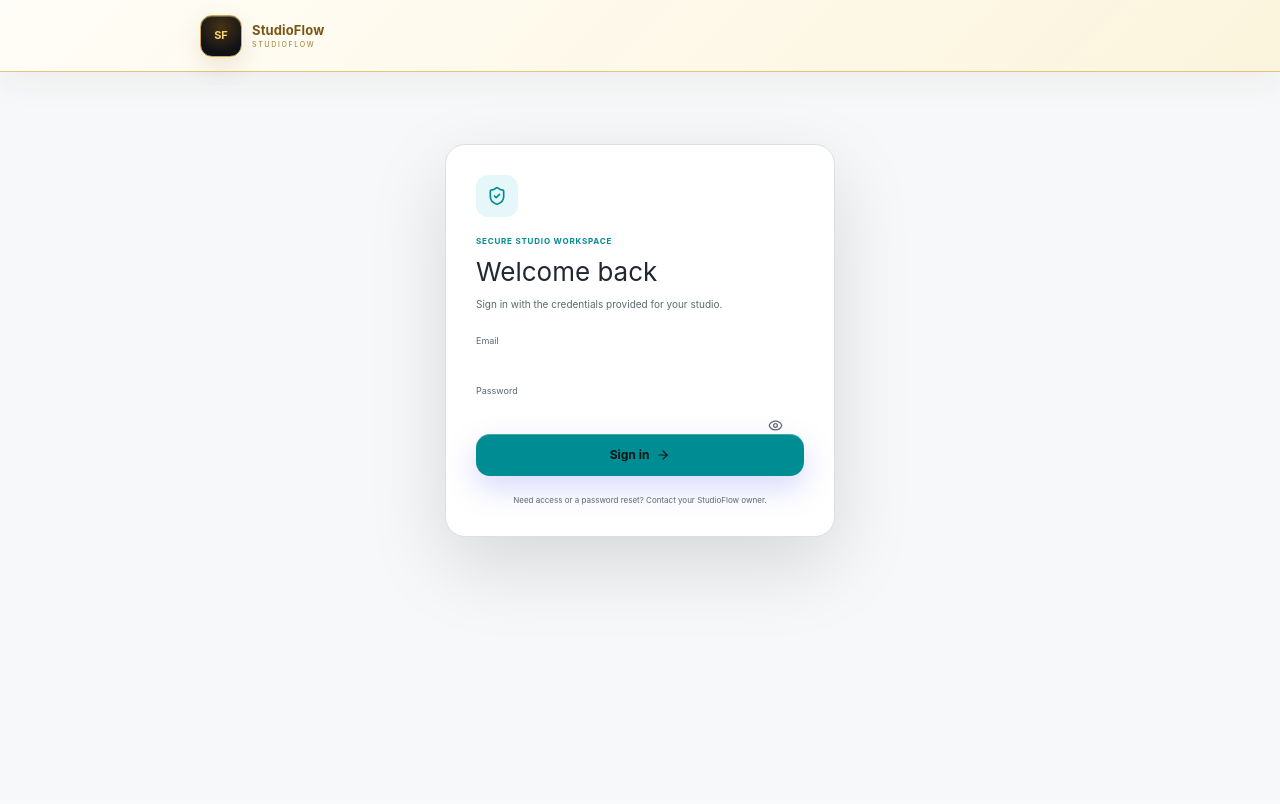
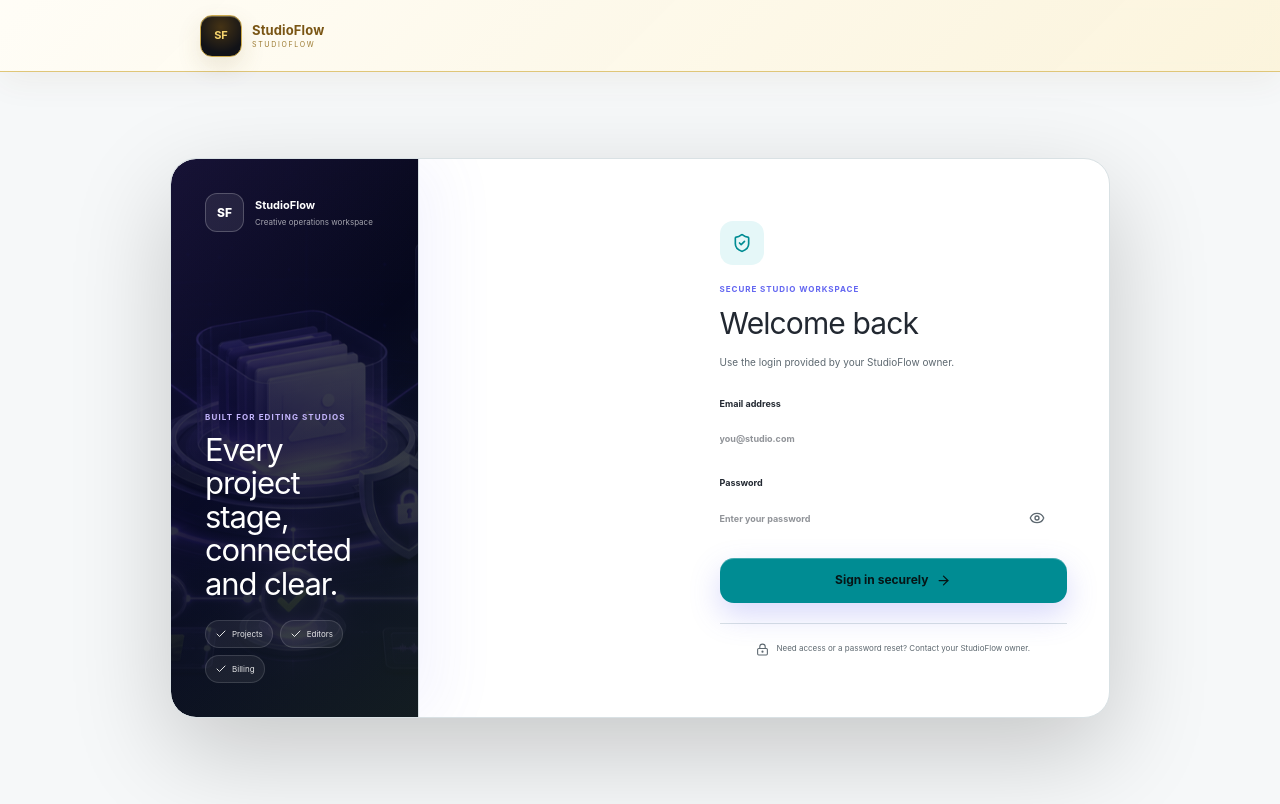
Before and after one commit to pubbgg92000-byte/editinng_lab_new, a SvelteKit app: page /login in a window 1280 px wide. Built offline with nearby package versions, Linux system fonts and the light colour scheme; no server answers.

Commit message:
feat: polish login and deployment docs

```diff
--- a/src/routes/+layout.server.ts
+++ b/src/routes/+layout.server.ts
@@ -1,7 +1,10 @@
 import { readyDatabase } from '$lib/server/db';
 import { getSettings } from '$lib/server/repository';
-export const load = async ({ locals }) => {
-	try { if (locals.tenant) return { settings: await getSettings(await readyDatabase(locals.tenant)) }; }
+import { env } from '$env/dynamic/public';
+import type { StudioSettings } from '$lib/types';
+export const load = async ({ locals, url }) => {
+	let settings: StudioSettings = { studioName: 'StudioFlow', logoUrl: '', address: '', phone: '', email: '', gstin: '', paymentNote: '', invoiceFooter: '', assignmentTemplate: '', invoiceTemplate: '', themePalette: 'graphite-aqua', themeDefaultMode: 'light' };
+	try { if (locals.tenant) settings = await getSettings(await readyDatabase(locals.tenant)); }
 	catch { /* Use the neutral shell while a tenant connection is unavailable. */ }
-	return { settings: { studioName: 'StudioFlow', logoUrl: '', address: '', phone: '', email: '', gstin: '', paymentNote: '', invoiceFooter: '', assignmentTemplate: '', invoiceTemplate: '', themePalette: 'graphite-aqua' as const, themeDefaultMode: 'light' as const } };
+	return { settings, appUrl: String(env.PUBLIC_APP_URL || url.origin).replace(/\/$/, '') };
 };
--- a/src/routes/+layout.svelte
+++ b/src/routes/+layout.svelte
@@ -4,6 +4,7 @@
 	import { applyTheme, getStoredTheme } from '$lib/theme';
 
 	let { children, data } = $props();
+	let socialImage = $derived(`${data.appUrl || ''}/studioflow-social.png`);
 	onMount(() => applyTheme(getStoredTheme(data.settings.themePalette, data.settings.themeDefaultMode)));
 </script>
 
@@ -36,11 +37,19 @@
 		property="og:description"
 		content="Manage customers, editing orders, editors, invoices and delivery in one focused workflow."
 	/>
-	<meta name="twitter:card" content="summary" />
+	<meta property="og:image" content={socialImage} />
+	<meta property="og:image:secure_url" content={socialImage} />
+	<meta property="og:image:type" content="image/png" />
+	<meta property="og:image:width" content="1200" />
+	<meta property="og:image:height" content="630" />
+	<meta property="og:image:alt" content="StudioFlow secure creative workflow workspace" />
+	<meta name="twitter:card" content="summary_large_image" />
 	<meta name="twitter:title" content="StudioFlow — Editing studio workflow" />
 	<meta
 		name="twitter:description"
 		content="A lightweight workflow system for editing studios."
 	/>
+	<meta name="twitter:image" content={socialImage} />
+	<meta name="twitter:image:alt" content="StudioFlow secure creative workflow workspace" />
 </svelte:head>
 {@render children()}
--- a/src/routes/login/+page.svelte
+++ b/src/routes/login/+page.svelte
@@ -1,7 +1,7 @@
 <script lang="ts">
 	import PortalHeader from '$lib/components/PortalHeader.svelte';
 	import { enhance } from '$app/forms';
-	import { ArrowRight, Eye, EyeOff, ShieldCheck } from 'lucide-svelte';
+	import { ArrowRight, Check, Eye, EyeOff, LoaderCircle, LockKeyhole, ShieldCheck } from 'lucide-svelte';
 	let { form } = $props();
 	let loading = $state(false);
 	let visible = $state(false);
@@ -9,17 +9,40 @@
 
 <svelte:head><title>Sign in — StudioFlow</title><meta name="robots" content="noindex,nofollow" /></svelte:head>
 <PortalHeader/>
-<main class="login">
-	<div class="login-mark"><ShieldCheck size={20}/></div><p class="eyebrow">Secure studio workspace</p><h1>Welcome back</h1><p>Sign in with the credentials provided for your studio.</p>
-	<form method="POST" use:enhance={() => { loading = true; return async ({ update }) => { await update(); loading = false; }; }}>
-		<label>Email<input name="email" type="email" value={form?.email || ''} autocomplete="username" required /></label>
-		<label>Password<span><input name="password" type={visible ? 'text' : 'password'} autocomplete="current-password" required /><button type="button" onclick={() => visible = !visible} aria-label="Toggle password">{#if visible}<EyeOff size={15}/>{:else}<Eye size={15}/>{/if}</button></span></label>
-		{#if form?.rateLimited}<div class="error">Too many attempts. Please wait 15 minutes.</div>{:else if form?.invalid}<div class="error">Email or password is incorrect, or this workspace is not active.</div>{/if}
-		<button class="primary" disabled={loading}>{loading ? 'Signing in…' : 'Sign in'}<ArrowRight size={14}/></button>
-	</form>
-	<small>Need access or a password reset? Contact your StudioFlow owner.</small>
+<main class="login-page">
+	<section class="login-shell">
+		<aside class="login-visual">
+			<div class="visual-brand"><span>SF</span><div><strong>StudioFlow</strong><small>Creative operations workspace</small></div></div>
+			<div class="visual-copy">
+				<p>Built for editing studios</p>
+				<h2>Every project stage, connected and clear.</h2>
+				<div class="benefits"><span><Check size={12}/>Projects</span><span><Check size={12}/>Editors</span><span><Check size={12}/>Billing</span></div>
+			</div>
+		</aside>
+		<section class="login-card">
+			<div class="login-mark"><ShieldCheck size={20}/></div>
+			<p class="eyebrow">Secure studio workspace</p>
+			<h1>Welcome back</h1>
+			<p class="lede">Use the login provided by your StudioFlow owner.</p>
+			<form method="POST" use:enhance={() => { loading = true; return async ({ update }) => { try { await update(); } finally { loading = false; } }; }}>
+				<label>Email address<input name="email" type="email" value={form?.email || ''} autocomplete="username" placeholder="you@studio.com" required /></label>
+				<label>Password<span><input name="password" type={visible ? 'text' : 'password'} autocomplete="current-password" placeholder="Enter your password" required /><button type="button" onclick={() => visible = !visible} aria-label={visible ? 'Hide password' : 'Show password'}>{#if visible}<EyeOff size={16}/>{:else}<Eye size={16}/>{/if}</button></span></label>
+				{#if form?.rateLimited}<div class="error">Too many attempts. Please wait 15 minutes.</div>{:else if form?.invalid}<div class="error">Email or password is incorrect, or this workspace is not active.</div>{/if}
+				<button class="primary" disabled={loading} aria-busy={loading}>{#if loading}<LoaderCircle class="spinner" size={16}/>Signing in…{:else}Sign in securely<ArrowRight size={15}/>{/if}</button>
+			</form>
+			<div class="support"><LockKeyhole class="support-icon" size={13}/><span>Need access or a password reset? Contact your StudioFlow owner.</span></div>
+		</section>
+	</section>
 </main>
 
 <style>
-	.login{width:min(390px,calc(100vw - 40px));margin:72px auto;padding:30px;border:1px solid var(--line);border-radius:20px;background:var(--card);box-shadow:0 28px 80px #0002}.login-mark{width:42px;height:42px;display:grid;place-items:center;border-radius:12px;background:var(--theme-soft);color:var(--purple)}.eyebrow{margin:18px 0 5px!important;color:var(--purple)!important;text-transform:uppercase;letter-spacing:.1em;font-size:8px!important}.login h1{margin:0 0 6px;font-size:26px}.login>p{margin:0 0 22px;color:var(--muted);font-size:10px}.login form{display:grid;gap:16px}.login label{display:grid;gap:7px;color:var(--muted);font-size:9px}.login label span{position:relative}.login input{width:100%;box-sizing:border-box}.login label button{position:absolute;right:5px;top:5px;width:31px;height:31px;border:0;background:transparent;color:var(--muted)}.primary{height:42px;display:flex;align-items:center;justify-content:center;gap:7px}.error{padding:9px;border-radius:8px;background:#ef444412;color:#ef4444;font-size:9px}.login>small{display:block;margin-top:18px;text-align:center;color:var(--muted);font-size:8px}
+	.login-page{min-height:calc(100svh - 68px);display:grid;place-items:center;padding:44px 24px;background:radial-gradient(circle at 18% 20%,var(--theme-soft),transparent 36%),var(--background)}
+	.login-shell{width:min(940px,100%);min-height:560px;display:grid;grid-template-columns:1.08fr .92fr;overflow:hidden;border:1px solid var(--line);border-radius:26px;background:var(--card);box-shadow:0 34px 100px #0003}
+	.login-visual{position:relative;display:flex;flex-direction:column;justify-content:space-between;padding:34px;color:white;background:linear-gradient(180deg,#070a1bb8,#080b20e8),url('/studioflow-social.png') center/cover}
+	.login-visual:after{content:"";position:absolute;inset:0;pointer-events:none;background:linear-gradient(135deg,#8b5cf622,transparent 46%,#84cc1618)}
+	.visual-brand,.visual-copy{position:relative;z-index:1}.visual-brand{display:flex;align-items:center;gap:11px}.visual-brand>span{width:39px;height:39px;display:grid;place-items:center;border:1px solid #ffffff38;border-radius:12px;background:#ffffff15;font-size:12px;font-weight:800}.visual-brand div{display:grid}.visual-brand strong{font-size:11px}.visual-brand small{margin-top:2px;color:#ffffff9e;font-size:8px}
+	.visual-copy p{margin:0 0 10px;color:#c4b5fd;font-size:8px;font-weight:700;text-transform:uppercase;letter-spacing:.14em}.visual-copy h2{max-width:390px;margin:0;font-size:31px;line-height:1.08;letter-spacing:-.035em}.benefits{display:flex;flex-wrap:wrap;gap:7px;margin-top:20px}.benefits span{display:flex;align-items:center;gap:5px;padding:7px 9px;border:1px solid #ffffff22;border-radius:99px;background:#ffffff10;color:#ffffffe0;font-size:8px}
+	.login-card{align-self:center;padding:44px 42px}.login-mark{width:44px;height:44px;display:grid;place-items:center;border-radius:13px;background:var(--theme-soft);color:var(--purple)}.eyebrow{margin:18px 0 6px;color:var(--purple);text-transform:uppercase;letter-spacing:.12em;font-size:8px;font-weight:700}.login-card h1{margin:0 0 8px;font-size:30px;letter-spacing:-.03em}.lede{margin:0 0 27px;color:var(--muted);font-size:10px;line-height:1.6}.login-card form{display:grid;gap:16px}.login-card label{display:grid;gap:7px;color:var(--theme-text);font-size:9px;font-weight:650}.login-card label span{position:relative}.login-card input{width:100%;height:43px;box-sizing:border-box;padding-right:43px}.login-card label button{position:absolute;right:5px;top:5px;width:33px;height:33px;border:0;background:transparent;color:var(--muted)}.primary{height:45px;display:flex;align-items:center;justify-content:center;gap:8px;margin-top:2px;border-radius:10px;font-weight:750}.primary:disabled{cursor:wait;opacity:.72}.error{padding:10px;border-radius:9px;background:#ef444412;color:#ef4444;font-size:9px;line-height:1.45}.support{display:flex;align-items:flex-start;justify-content:center;gap:7px;margin-top:20px;padding-top:18px;border-top:1px solid var(--line);color:var(--muted);font-size:8px;line-height:1.5}:global(.support-icon){flex:none;margin-top:1px}:global(.spinner){animation:spin .75s linear infinite}@keyframes spin{to{transform:rotate(360deg)}}
+	@media(max-width:760px){.login-page{padding:26px 18px}.login-shell{width:min(460px,100%);min-height:auto;grid-template-columns:1fr}.login-visual{min-height:190px;padding:24px}.visual-copy h2{font-size:24px}.benefits{margin-top:14px}.login-card{padding:30px 26px}}
+	@media(max-width:420px){.login-visual{min-height:160px}.visual-copy h2{font-size:21px}.benefits{display:none}.login-card{padding:27px 22px}}
 </style>
```
Also changed, not shown: static/studioflow-social.png (added), 1 other file (tests, documents, lock files or other folders).
